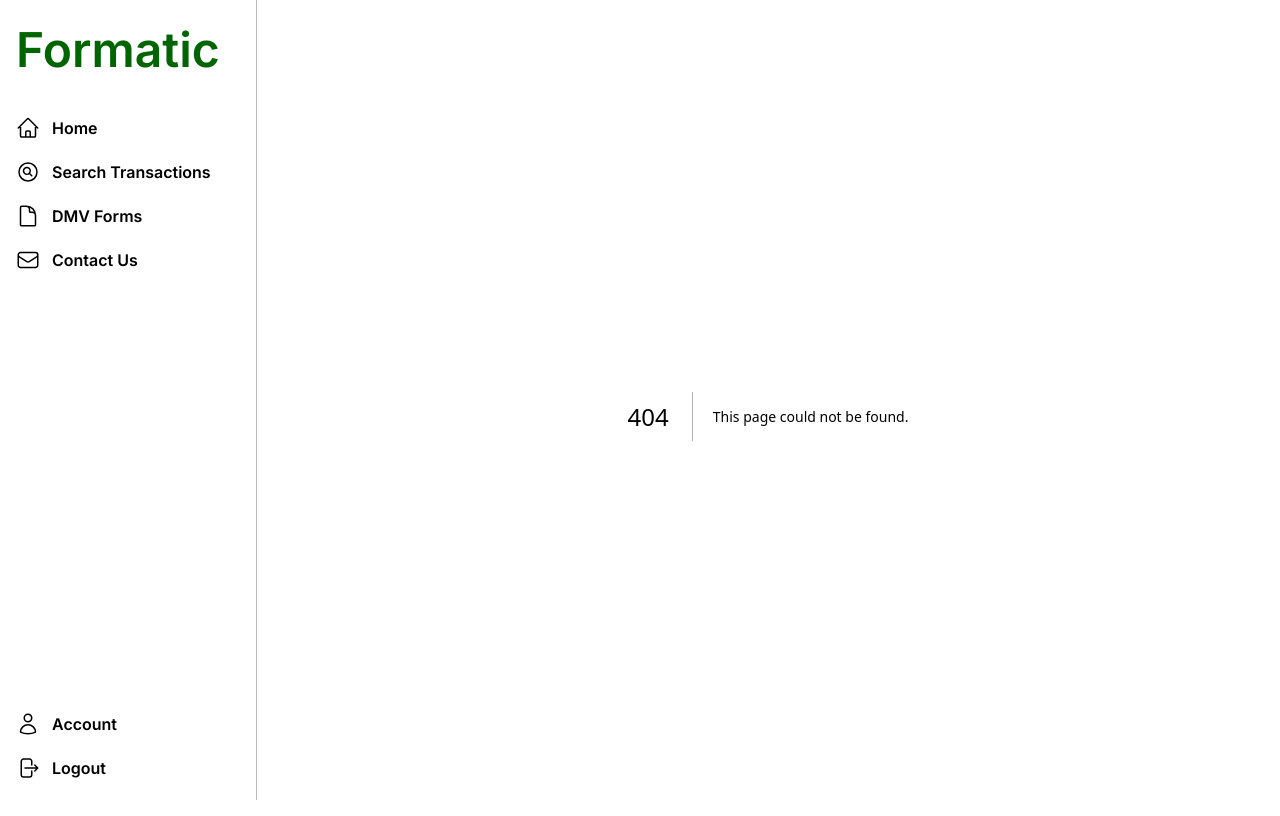
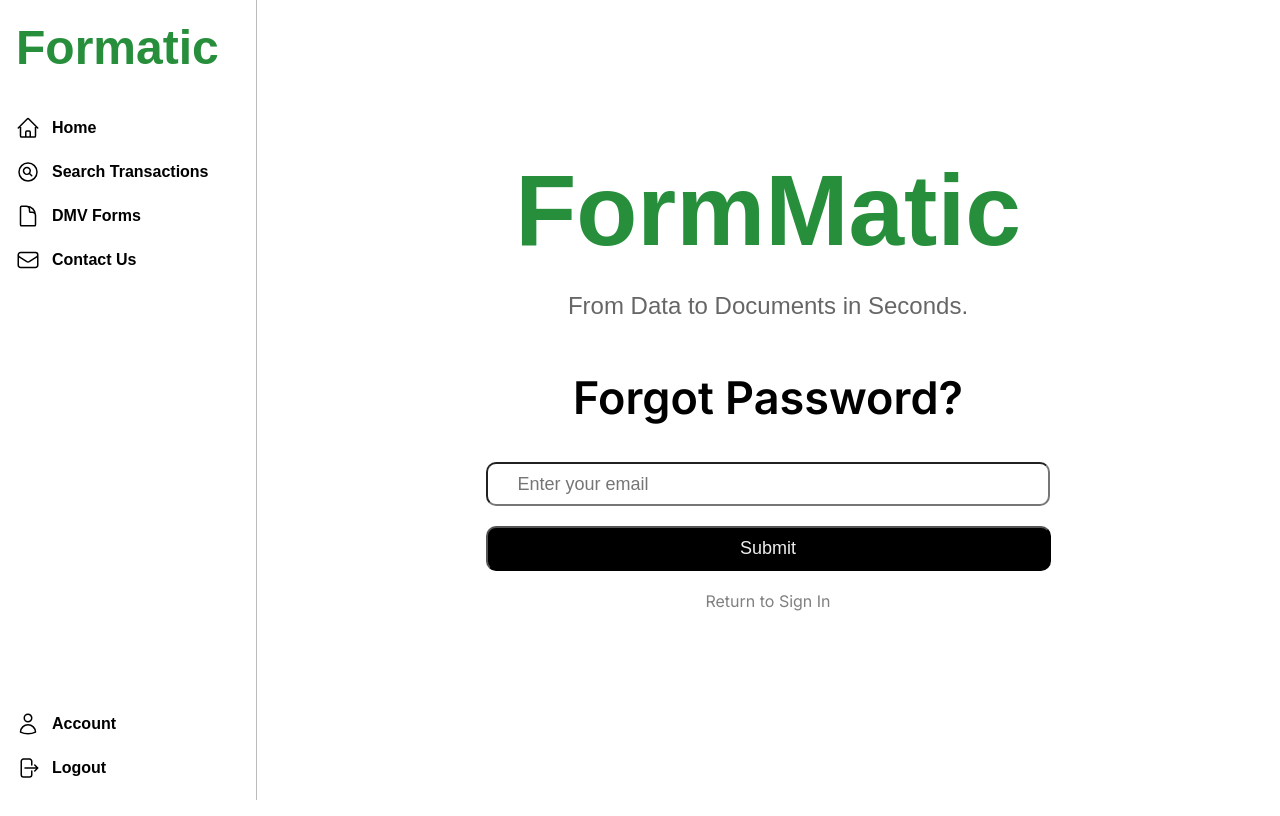
Before and after one commit to IZ-Services/FormMatic, a Next.js app: page /forgotPassword in a window 1280 px wide. Before the commit this address had no page. Shown: the top 816 px of the page. Built offline with nearby package versions, Linux system fonts and the light colour scheme.

Commit message:
working on account

```diff
--- a/src/app/globals.css
+++ b/src/app/globals.css
@@ -188,10 +188,10 @@ main {
 }
 
 .sidebarHeading {
-  font: arial;
+  color: #278f3c;
+  font-family: Arial;
   font-size: 3rem;
   font-weight: 600;
-  color: darkgreen;
   margin-bottom: 2rem;
   margin-top: 1.25rem;
   height: 2rem;
@@ -237,6 +237,7 @@ main {
 }
 
 .linkLabel {
+  font-family: Arial;
   flex: 1;
   font-weight: 600;
 }
@@ -261,8 +262,8 @@ main {
 
 .login-CompanyName {
   color: #278f3c;
+  font-family: Arial;
   text-align: center;
-  font-family: Arial;
   font-size: 100px;
   font-style: normal;
   font-weight: 600;
@@ -453,6 +454,3 @@ main {
   color: #999;
   cursor: pointer;
 }
-
-.accountButtons {
-}
--- a/src/app/layout.tsx
+++ b/src/app/layout.tsx
@@ -4,6 +4,7 @@ import { Inter } from 'next/font/google';
 import './globals.css';
 import { AppWrapper } from '@/context';
 import Sidebar from './components/ui/Sidebar';
+// import { headers } from 'next/headers';
 
 const inter = Inter({ subsets: ['latin'] });
 
@@ -17,14 +18,20 @@ export default function RootLayout({
 }: Readonly<{
   children: React.ReactNode;
 }>) {
+  // const headersList = headers();
+  const isAuthPage = false;
   return (
     <html lang="en">
       <body className={inter.className}>
         <AppWrapper>
-          <div className="container">
-            <Sidebar />
-            <main>{children}</main>
-          </div>
+          {isAuthPage ? (
+            <>{children}</>
+          ) : (
+            <div className="container">
+              <Sidebar />
+              <main>{children}</main>
+            </div>
+          )}
         </AppWrapper>
       </body>
     </html>
--- a/src/app/login/page.tsx
+++ b/src/app/login/page.tsx
@@ -73,7 +73,7 @@ export default function LoginPage() {
           </button>
 
           <div className="forgot-password-container">
-            <a href="/forgot-password" className="forgot-password-link">
+            <a href="/forgotPassword" className="forgot-password-link">
               Forgot Password?
             </a>
           </div>
```
Also changed, not shown: src/app/middleware/page.ts (added, +13 -0 lines), src/app/forgotPassword/page.tsx (renamed from src/app/forgot-password/page.tsx). Lines whose indentation alone changed are shown as unchanged.
